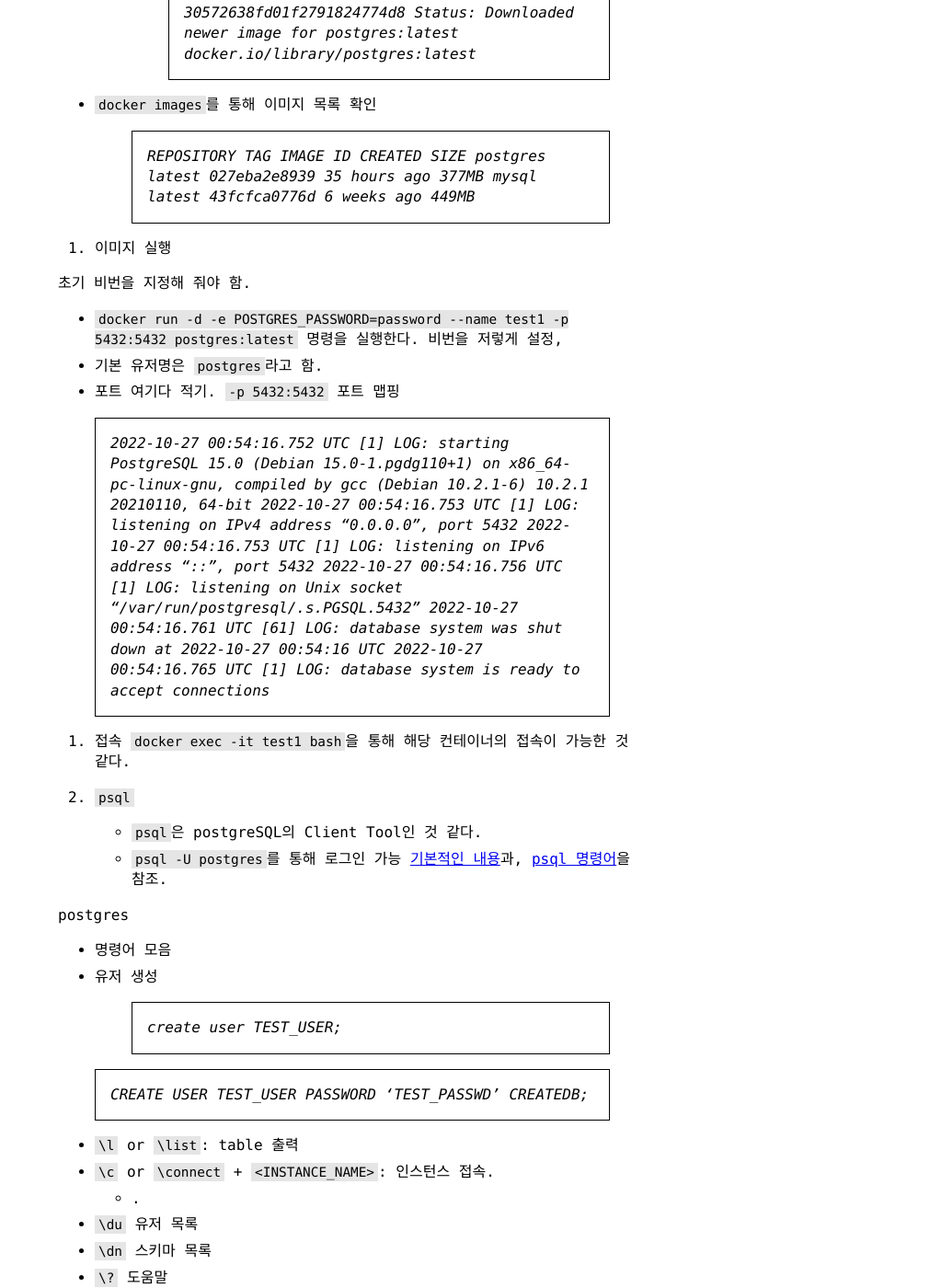
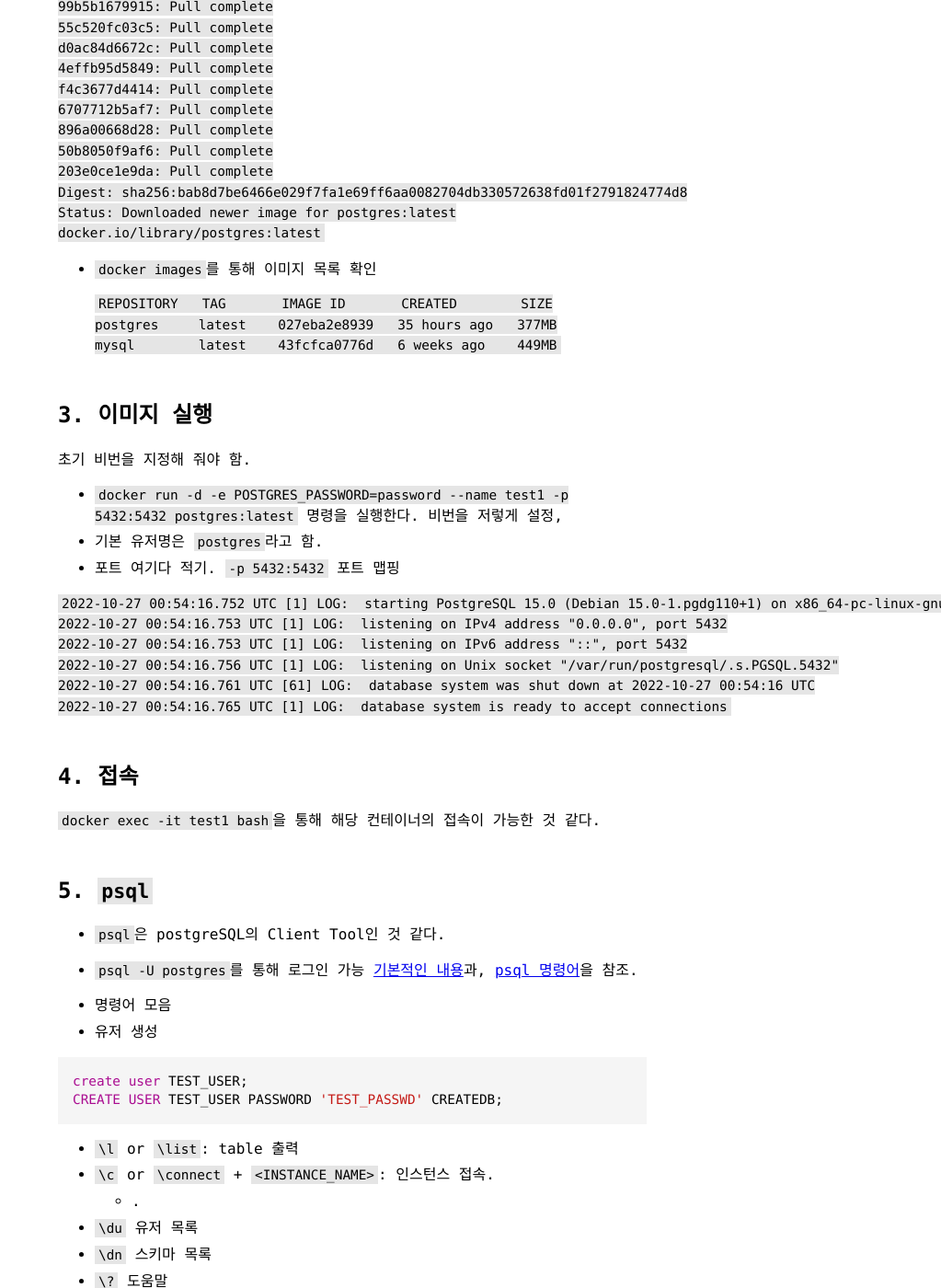
Before and after one commit to esctabcapslock/esctabcapslock.github.io, a Jekyll site: the page built from _posts/2022-10-27-docker.md, in a window 1280 px wide and 1400 px high, scrolled down 981 px. Shown: the whole window at 92% size, without its empty margins (257-1280 px from the left). Built offline with Jekyll 4.4.1, drawn with Linux system fonts in a browser that asks for light colours; nearby versions of some CDN libraries; comment, search, counter and statistics services are not loaded; part of the change alters nothing that is shown; some of the changed text lies outside the part shown.

Commit message:
하이라이팅 수정

````diff
--- a/_posts/2022-10-27-docker.md
+++ b/_posts/2022-10-27-docker.md
@@ -3,46 +3,52 @@ layout: post
 mathjax: false
 highlightjs: true
 title: "도커 사용법"
-category: "Physics"
+category: "database"
 ---
 
 https://www.youtube.com/watch?v=iLcUr0EQdrM&list=PLuHgQVnccGMDeMJsGq2O-55Ymtx0IdKWf&index=4
 
 
-## 이미지 설치
+## 0. 이미지 설치
 - postage SQL 설치하기
 - [이거](https://hub.docker.com/_/postgres) 깐듯
-1. docker desktop 실행한다
-     - 안 하면 오류 뜸...
+## 1. docker desktop 실행한다
+- 안 하면 오류 뜸...
+
 > error during connect: This error may indicate that the docker daemon is not running.: Post "http://%2F%2F.%2Fpipe%2Fdocker_engine/v1.24/images/create?fromImage=postgres&tag=latest": open //./pipe/docker_engine: The system cannot find the file specified.
 
-2. 폴더에 명령어 입력
+## 2. 폴더에 명령어 입력
 - `docker pull postgres`를 통해 이미지 다운로드
-> Using default tag: latest
-> latest: Pulling from library/postgres
-> e9995326b091: Pull complete
-> a0cb03f17886: Pull complete
-> bb26f7e78134: Pull complete
-> c8e073b7ae91: Pull complete
-> 99b5b1679915: Pull complete
-> 55c520fc03c5: Pull complete
-> d0ac84d6672c: Pull complete
-> 4effb95d5849: Pull complete
-> f4c3677d4414: Pull complete
-> 6707712b5af7: Pull complete
-> 896a00668d28: Pull complete
-> 50b8050f9af6: Pull complete
-> 203e0ce1e9da: Pull complete
-> Digest: sha256:bab8d7be6466e029f7fa1e69ff6aa0082704db330572638fd01f2791824774d8
-> Status: Downloaded newer image for postgres:latest
-> docker.io/library/postgres:latest
+
+```log
+Using default tag: latest
+latest: Pulling from library/postgres
+e9995326b091: Pull complete
+a0cb03f17886: Pull complete
+bb26f7e78134: Pull complete
+c8e073b7ae91: Pull complete
+99b5b1679915: Pull complete
+55c520fc03c5: Pull complete
+d0ac84d6672c: Pull complete
+4effb95d5849: Pull complete
+f4c3677d4414: Pull complete
+6707712b5af7: Pull complete
+896a00668d28: Pull complete
+50b8050f9af6: Pull complete
+203e0ce1e9da: Pull complete
+Digest: sha256:bab8d7be6466e029f7fa1e69ff6aa0082704db330572638fd01f2791824774d8
+Status: Downloaded newer image for postgres:latest
+docker.io/library/postgres:latest
+```
 
 - `docker images`를 통해 이미지 목록 확인
-> REPOSITORY   TAG       IMAGE ID       CREATED        SIZE
-> postgres     latest    027eba2e8939   35 hours ago   377MB
-> mysql        latest    43fcfca0776d   6 weeks ago    449MB
+```log
+REPOSITORY   TAG       IMAGE ID       CREATED        SIZE
+postgres     latest    027eba2e8939   35 hours ago   377MB
+mysql        latest    43fcfca0776d   6 weeks ago    449MB
+```
 
-3. 이미지 실행
+## 3. 이미지 실행
 
 초기 비번을 지정해 줘야 함.
 
@@ -50,28 +56,31 @@ https://www.youtube.com/watch?v=iLcUr0EQdrM&list=PLuHgQVnccGMDeMJsGq2O-55Ymtx0Id
 - 기본 유저명은 `postgres`라고 함.
 - 포트 여기다 적기. `-p 5432:5432` 포트 맵핑
 
-> 2022-10-27 00:54:16.752 UTC [1] LOG:  starting PostgreSQL 15.0 (Debian 15.0-1.pgdg110+1) on x86_64-pc-linux-gnu, compiled by gcc (Debian 10.2.1-6) 10.2.1 20210110, 64-bit
-> 2022-10-27 00:54:16.753 UTC [1] LOG:  listening on IPv4 address "0.0.0.0", port 5432
-> 2022-10-27 00:54:16.753 UTC [1] LOG:  listening on IPv6 address "::", port 5432
-> 2022-10-27 00:54:16.756 UTC [1] LOG:  listening on Unix socket "/var/run/postgresql/.s.PGSQL.5432"
-> 2022-10-27 00:54:16.761 UTC [61] LOG:  database system was shut down at 2022-10-27 00:54:16 UTC
-> 2022-10-27 00:54:16.765 UTC [1] LOG:  database system is ready to accept connections
+```log
+2022-10-27 00:54:16.752 UTC [1] LOG:  starting PostgreSQL 15.0 (Debian 15.0-1.pgdg110+1) on x86_64-pc-linux-gnu, compiled by gcc (Debian 10.2.1-6) 10.2.1 20210110, 64-bit
+2022-10-27 00:54:16.753 UTC [1] LOG:  listening on IPv4 address "0.0.0.0", port 5432
+2022-10-27 00:54:16.753 UTC [1] LOG:  listening on IPv6 address "::", port 5432
+2022-10-27 00:54:16.756 UTC [1] LOG:  listening on Unix socket "/var/run/postgresql/.s.PGSQL.5432"
+2022-10-27 00:54:16.761 UTC [61] LOG:  database system was shut down at 2022-10-27 00:54:16 UTC
+2022-10-27 00:54:16.765 UTC [1] LOG:  database system is ready to accept connections
+```
 
-4. 접속
+## 4. 접속
 `docker exec -it test1 bash`을 통해 해당 컨테이너의 접속이 가능한 것 같다.
 
-5. `psql`
+## 5. `psql`
 - `psql`은 postgreSQL의 Client Tool인 것 같다.
 - `psql -U postgres`를 통해 로그인 가능
 [기본적인 내용](https://mangkyu.tistory.com/71)과, [psql 명령어](https://king-minwook.tistory.com/85)을 참조.
 
-postgres
+
 - 명령어 모음
 - 유저 생성
-> create user TEST_USER;
 
-> CREATE USER TEST_USER PASSWORD 'TEST_PASSWD' CREATEDB;
-
+```sql
+create user TEST_USER;
+CREATE USER TEST_USER PASSWORD 'TEST_PASSWD' CREATEDB;
+```
 - `\l` or `\list`: table 출력
 - `\c` or `\connect` + `<INSTANCE_NAME>`: 인스턴스 접속.
      - .
@@ -81,7 +90,9 @@ postgres
 - ";"를 명령어 끝에 찍어야 함
 
 - db 생성
-> CREATE DATABASE dbname TEMPLATE template0;
+```sql
+CREATE DATABASE dbname TEMPLATE template0;
+```
 
 6. db 만들기.
 
@@ -93,7 +104,7 @@ postgres
 
 
 - 포드 재설정 [참고](https://www.baeldung.com/linux/assign-port-docker-container)
-```bash
+```bat
 docker stop test
 docker commit test1 test2
 docker rm test1
````
